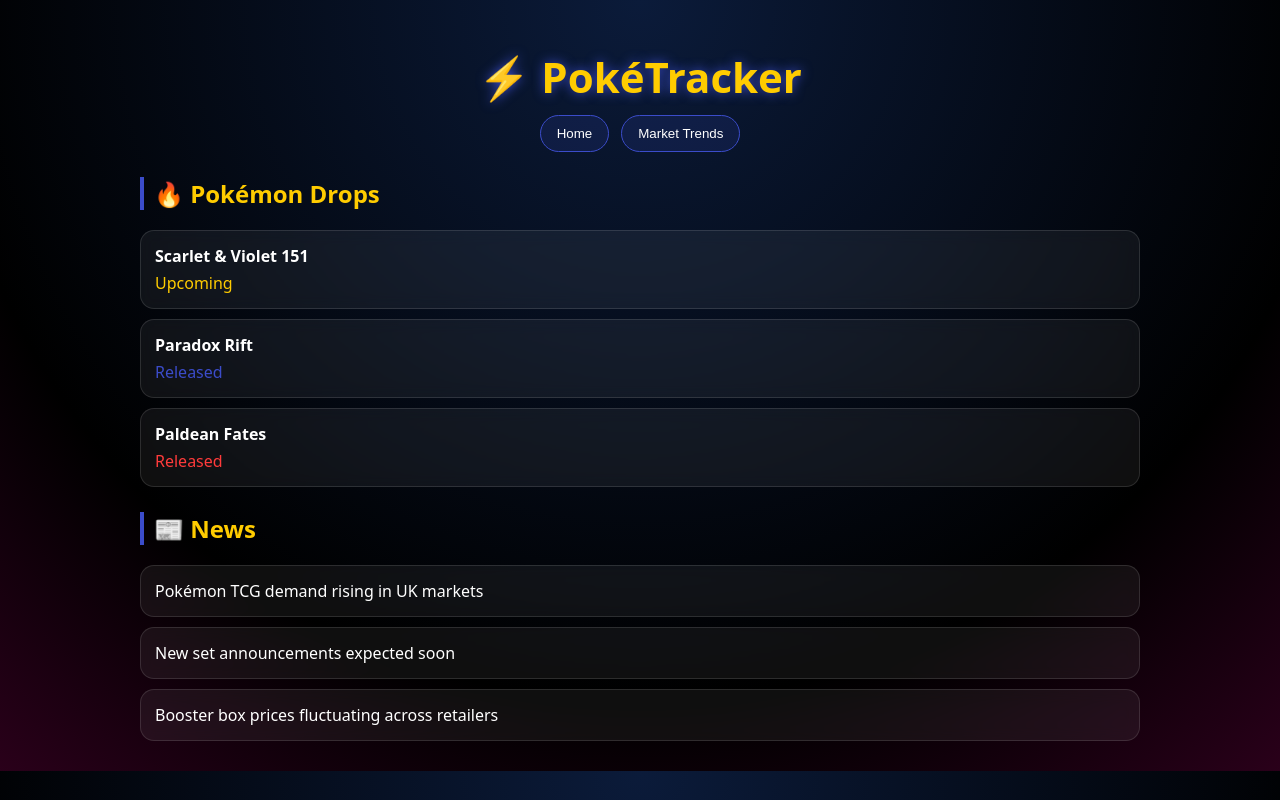
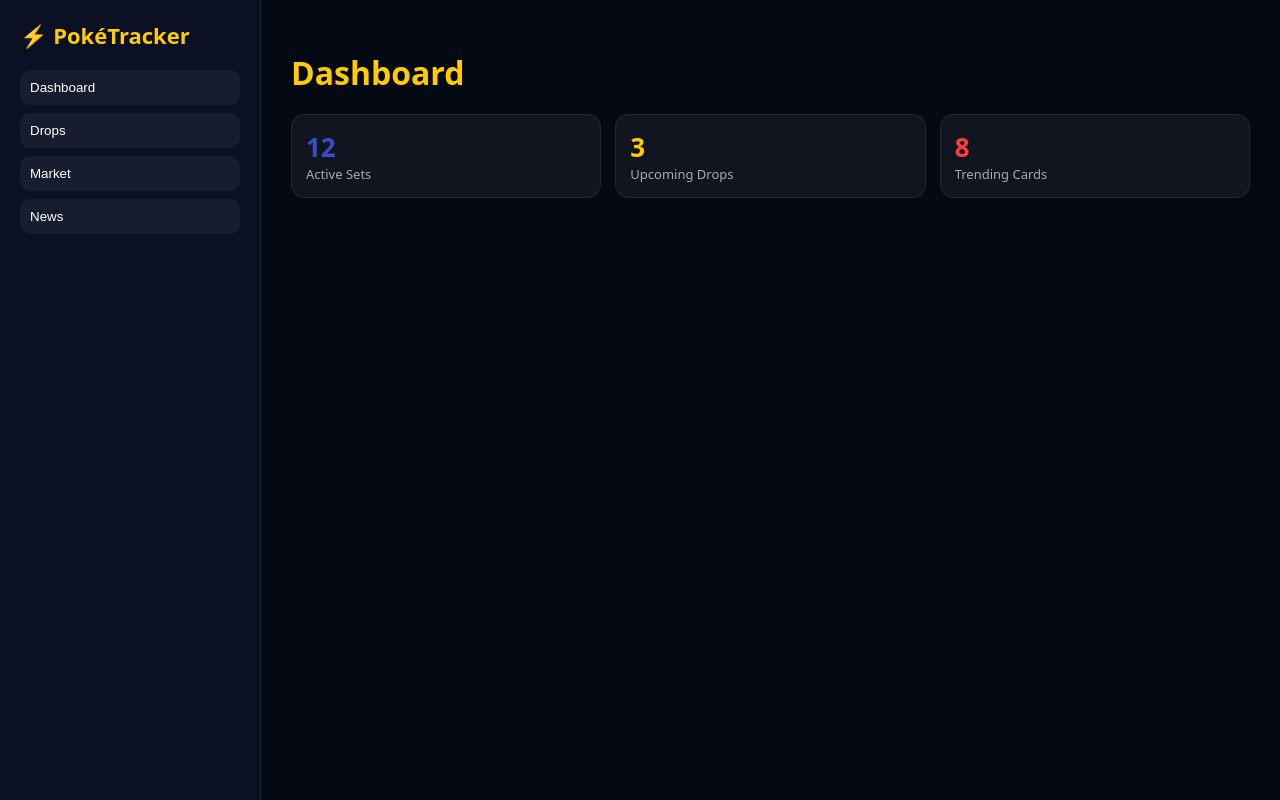
Before and after one commit to deanthorpe18-beep/pokecardtracker, a Next.js app: page / in a window 1280 px wide. Built offline with nearby package versions, Linux system fonts and the light colour scheme.

Commit message:
Update page.js

```diff
--- a/app/page.js
+++ b/app/page.js
@@ -3,138 +3,195 @@
 import { useState } from "react";
 
 export default function Home() {
-  const [page, setPage] = useState("home");
+  const [page, setPage] = useState("dashboard");
+
+  const stats = [
+    { label: "Active Sets", value: "12", color: "#3b4cca" },
+    { label: "Upcoming Drops", value: "3", color: "#ffcc00" },
+    { label: "Trending Cards", value: "8", color: "#ff3b3b" }
+  ];
 
   const drops = [
-    { name: "Scarlet & Violet 151", status: "Upcoming", color: "#ffcc00" },
-    { name: "Paradox Rift", status: "Released", color: "#3b4cca" },
-    { name: "Paldean Fates", status: "Released", color: "#ff3b3b" }
+    { name: "Scarlet & Violet 151", status: "Upcoming", tag: "HOT" },
+    { name: "Paradox Rift", status: "Live", tag: "ACTIVE" },
+    { name: "Paldean Fates", status: "Released", tag: "STABLE" }
   ];
 
   const news = [
-    "Pokémon TCG demand rising in UK markets",
-    "New set announcements expected soon",
+    "UK Pokémon market demand rising sharply",
+    "New Japanese set leak circulating",
     "Booster box prices fluctuating across retailers"
   ];
 
-  const renderHome = () => (
-    <>
-      <h2>🔥 Pokémon Drops</h2>
-      {drops.map((d, i) => (
-        <div className="card" key={i}>
-          <b>{d.name}</b>
-          <div style={{ color: d.color, marginTop: 5 }}>
-            {d.status}
-          </div>
-        </div>
-      ))}
-
-      <h2>📰 News</h2>
-      {news.map((n, i) => (
-        <div className="card" key={i}>{n}</div>
-      ))}
-    </>
-  );
-
-  const renderMarket = () => (
-    <>
-      <h2>💰 Market Trends</h2>
-      <div className="card">Charizard EX trending upward</div>
-      <div className="card">Pikachu cards stabilising</div>
-      <div className="card">Umbreon cards increasing in value</div>
-    </>
-  );
-
   return (
     <>
-      {/* GLOBAL STYLE */}
       <style>{`
         body {
           margin: 0;
           font-family: system-ui;
-          background: radial-gradient(circle at top, #0b1b3a, #000000 70%, #2a001a);
+          background: #050914;
           color: white;
         }
 
-        .container {
-          max-width: 1000px;
-          margin: auto;
-          padding: 20px;
+        .layout {
+          display: flex;
+          min-height: 100vh;
         }
 
-        /* HEADER */
-        h1 {
-          text-align: center;
-          font-size: 42px;
+        /* SIDEBAR */
+        .sidebar {
+          width: 220px;
+          background: #0b1024;
+          padding: 20px;
+          border-right: 1px solid rgba(255,255,255,0.08);
+        }
+
+        .brand {
+          font-size: 22px;
           font-weight: 900;
           color: #ffcc00;
-          text-shadow: 0 0 12px #3b4cca;
-          margin-bottom: 10px;
-        }
-
-        /* NAV */
-        .nav {
-          display: flex;
-          justify-content: center;
-          gap: 12px;
           margin-bottom: 20px;
         }
 
-        .nav button {
-          padding: 10px 16px;
-          border-radius: 999px;
-          border: 1px solid #3b4cca;
-          background: rgba(59, 76, 202, 0.15);
+        .navbtn {
+          display: block;
+          width: 100%;
+          margin: 8px 0;
+          padding: 10px;
+          border-radius: 10px;
+          border: none;
+          background: rgba(255,255,255,0.05);
           color: white;
+          text-align: left;
           cursor: pointer;
-          transition: 0.2s;
         }
 
-        .nav button:hover {
-          border-color: #ffcc00;
-          transform: translateY(-2px);
+        .navbtn:hover {
+          background: rgba(255,204,0,0.15);
         }
 
-        /* HEADINGS */
-        h2 {
-          color: #ffcc00;
-          border-left: 4px solid #3b4cca;
-          padding-left: 10px;
-          margin-top: 25px;
+        /* MAIN */
+        .main {
+          flex: 1;
+          padding: 30px;
         }
 
-        /* CARDS */
+        h1 {
+          font-size: 32px;
+          color: #ffcc00;
+          margin-bottom: 20px;
+        }
+
+        /* GRID */
+        .grid {
+          display: grid;
+          grid-template-columns: repeat(auto-fit, minmax(220px, 1fr));
+          gap: 14px;
+        }
+
+        /* CARD */
         .card {
-          background: rgba(255,255,255,0.06);
-          border: 1px solid rgba(255,255,255,0.12);
+          background: rgba(255,255,255,0.05);
+          border: 1px solid rgba(255,255,255,0.08);
           border-radius: 14px;
           padding: 14px;
-          margin: 10px 0;
-          backdrop-filter: blur(8px);
-          transition: 0.2s;
         }
 
-        .card:hover {
-          transform: translateY(-4px);
-          border-color: #ffcc00;
-          box-shadow: 0 8px 30px rgba(0,0,0,0.5);
+        .tag {
+          display: inline-block;
+          padding: 2px 8px;
+          font-size: 11px;
+          border-radius: 999px;
+          background: #ffcc00;
+          color: black;
+          margin-top: 6px;
+        }
+
+        .stat {
+          font-size: 26px;
+          font-weight: 800;
+        }
+
+        .label {
+          color: #aaa;
+          font-size: 13px;
         }
       `}</style>
 
-      <div className="container">
+      <div className="layout">
 
-        <h1>⚡ PokéTracker</h1>
+        {/* SIDEBAR */}
+        <div className="sidebar">
+          <div className="brand">⚡ PokéTracker</div>
 
-        {/* NAV */}
-        <div className="nav">
-          <button onClick={() => setPage("home")}>Home</button>
-          <button onClick={() => setPage("market")}>Market Trends</button>
+          <button className="navbtn" onClick={() => setPage("dashboard")}>
+            Dashboard
+          </button>
+
+          <button className="navbtn" onClick={() => setPage("drops")}>
+            Drops
+          </button>
+
+          <button className="navbtn" onClick={() => setPage("market")}>
+            Market
+          </button>
+
+          <button className="navbtn" onClick={() => setPage("news")}>
+            News
+          </button>
         </div>
 
-        {/* PAGE CONTENT */}
-        {page === "home" && renderHome()}
-        {page === "market" && renderMarket()}
+        {/* MAIN */}
+        <div className="main">
 
+          {page === "dashboard" && (
+            <>
+              <h1>Dashboard</h1>
+
+              <div className="grid">
+                {stats.map((s, i) => (
+                  <div className="card" key={i}>
+                    <div className="stat" style={{ color: s.color }}>
+                      {s.value}
+                    </div>
+                    <div className="label">{s.label}</div>
+                  </div>
+                ))}
+              </div>
+            </>
+          )}
+
+          {page === "drops" && (
+            <>
+              <h1>Drops</h1>
+              {drops.map((d, i) => (
+                <div className="card" key={i}>
+                  <b>{d.name}</b>
+                  <div>{d.status}</div>
+                  <div className="tag">{d.tag}</div>
+                </div>
+              ))}
+            </>
+          )}
+
+          {page === "market" && (
+            <>
+              <h1>Market</h1>
+              <div className="card">Charizard EX trending upward</div>
+              <div className="card">Umbreon cards increasing demand</div>
+            </>
+          )}
+
+          {page === "news" && (
+            <>
+              <h1>News</h1>
+              {news.map((n, i) => (
+                <div className="card" key={i}>{n}</div>
+              ))}
+            </>
+          )}
+
+        </div>
       </div>
     </>
   );
```
